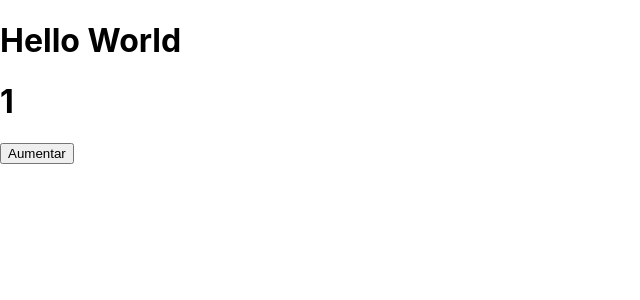
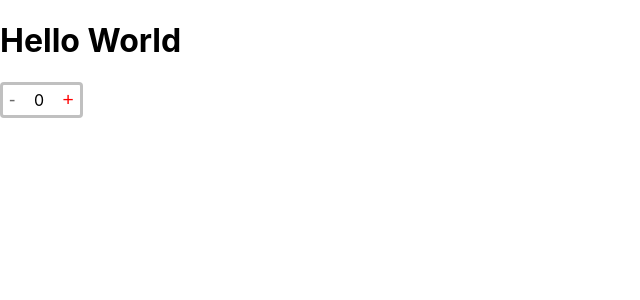
Before and after one commit to arielmell0/States-e-Efects-ReactJS, a React (Create React App) app: page / in a window 1280 px wide. Shown: the top 300 px of the page, without its empty margins (0-640 px from the left). Built offline with nearby package versions, Linux system fonts and the light colour scheme.

Commit message:
feat: criando um counter estilo ifood

```diff
--- a/src/Components/App/App.js
+++ b/src/Components/App/App.js
@@ -1,12 +1,12 @@
 import logo from './logo.svg';
 import './App.css';
-import Smartcounter from '../Smartcounter/Smartcounter';
+import Ifoodcounter from '../Ifoodcounter/Ifoodcounter';
 
 function App() {
   return (
     <>
       <h1>Hello World</h1>
-      <Smartcounter />
+      <Ifoodcounter />
     </>
   );
 }
--- /dev/null
+++ b/src/Components/Ifoodcounter/Ifoodcounter.css
@@ -0,0 +1,37 @@
+.counter-wrapper {
+    display: flex;
+    flex-direction: row;
+    border: 3px solid rgb(192, 192, 192);
+    border-radius: 4px;
+    align-items: center;
+    justify-content: space-between;
+    height: 30px;
+    width: 6%;
+}
+
+.counter-button-plus-active {
+    border: none;
+    background-color: transparent;
+    height: 100%;
+    font-size: larger;
+    color: red;
+    cursor: pointer;
+}
+
+.counter-button-minus-active {
+    border: none;
+    background-color: transparent;
+    height: 100%;
+    font-size: larger;
+    color: red;
+    cursor: pointer;
+}
+
+.counter-button-minus-desactive {
+    border: none;
+    background-color: transparent;
+    height: 100%;
+    font-size: larger;
+    color: rgb(105, 105, 105);
+    cursor: pointer;
+}
--- /dev/null
+++ b/src/Components/Ifoodcounter/Ifoodcounter.js
@@ -0,0 +1,44 @@
+import React, { useState } from 'react';
+import '../Ifoodcounter/Ifoodcounter.css'
+
+const Ifoodcounter = () => {
+    const [ value, setValue ] = useState(0);
+    const [ buttonStyle, setButtonStyle ] = useState("counter-button-minus-desactive")
+
+    const down = () => {
+        if (value > 0) {
+            setValue(value - 1);
+        }
+
+        if (value <= 1) {
+            setButtonStyle("counter-button-minus-desactive");
+        }
+    };
+
+    const up = () => {
+        setValue(value + 1);
+        setButtonStyle("counter-button-minus-active")
+    };
+
+    return (
+        <div className="counter-wrapper">
+            <button
+                className={buttonStyle}
+                onClick={down}
+            >
+                -
+            </button>
+
+            <p>{value}</p>
+
+            <button
+                className='counter-button-plus-active'
+                onClick={up}
+            >
+                +
+            </button>
+        </div>
+    );
+};
+
+export default Ifoodcounter;
```
